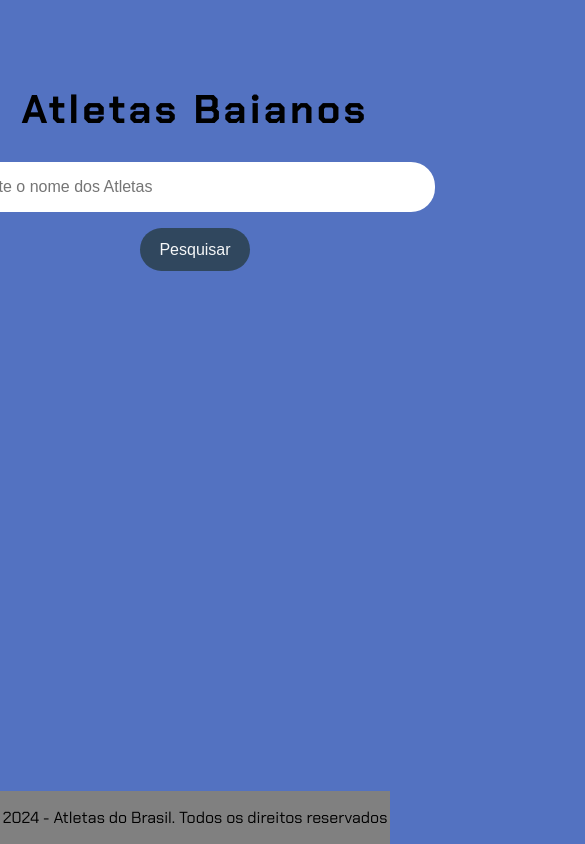
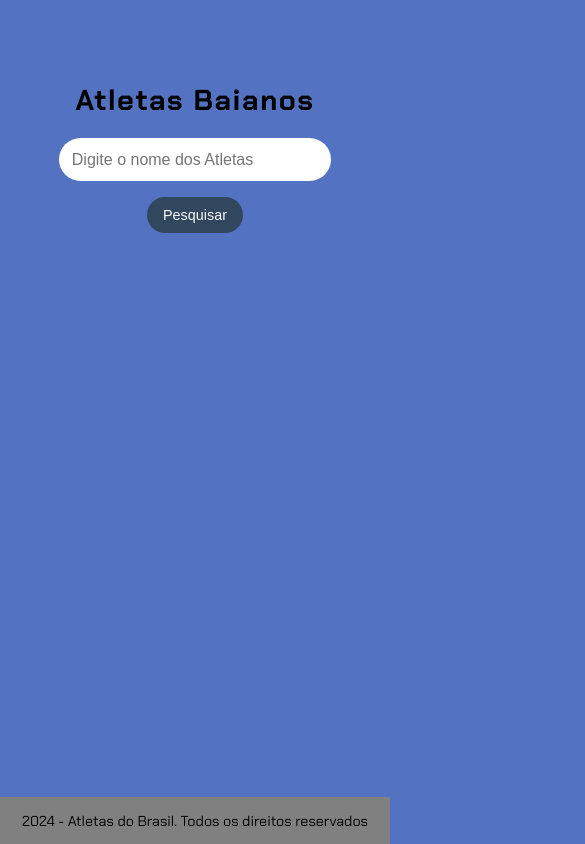
Before and after one commit to neiasantiago/Atletas-Baianos, a plain HTML site: page index.html in a window 390 px wide. Shown: the top 844 px of the page, 585 px wide, since content can reach past the window. Drawn offline with Linux system fonts and the light colour scheme.

Commit message:
Update styles.css

```diff
--- a/styles.css
+++ b/styles.css
@@ -100,3 +100,55 @@ footer {
     bottom: 0;
     font-size: 1rem;
 }
+
+@media (max-width: 768px) {
+    h1 {
+        font-size: 2rem; /* Tamanho da fonte em telas menores */
+        letter-spacing: 0.2rem; /* Espaçamento entre letras em telas menores */
+    }
+
+    section input {
+        width: 25rem; /* Largura dos inputs em telas menores */
+        padding: 0.8rem; /* Espaçamento interno em telas menores */
+    }
+
+    .resultados-pesquisa {
+        width: 40rem; /* Largura da caixa de resultados em telas menores */
+        height: 40vh; /* Altura da caixa de resultados em telas menores */
+    }
+
+    .item-resultado h2 {
+        font-size: 1.3rem; /* Tamanho da fonte dos títulos em telas menores */
+    }
+}
+
+/* Responsividade para celulares */
+@media (max-width: 480px) {
+
+    h1 {
+        font-size: 1.8rem; /* Tamanho da fonte em telas pequenas */
+        letter-spacing: 0.1rem; /* Espaçamento entre letras em telas pequenas */
+    }
+
+    section input {
+        width: 17rem; /* Largura total dos inputs em telas pequenas */
+    }
+
+    section button {
+        padding: 0.6rem 1rem; /* Espaçamento interno do botão em telas pequenas */
+        font-size: 0.9rem; /* Tamanho da fonte do botão em telas pequenas */
+    }
+
+    .resultados-pesquisa {
+        width: 90%; /* Largura da caixa de resultados em telas pequenas */
+        height: 50vh; /* Altura da caixa de resultados em telas pequenas */
+    }
+
+    .item-resultado h2 {
+        font-size: 1.1rem; /* Tamanho da fonte dos títulos em telas pequenas */
+    }
+
+    footer {
+        font-size: 0.9rem; /* Tamanho da fonte do rodapé em telas pequenas */
+    }
+}
```
